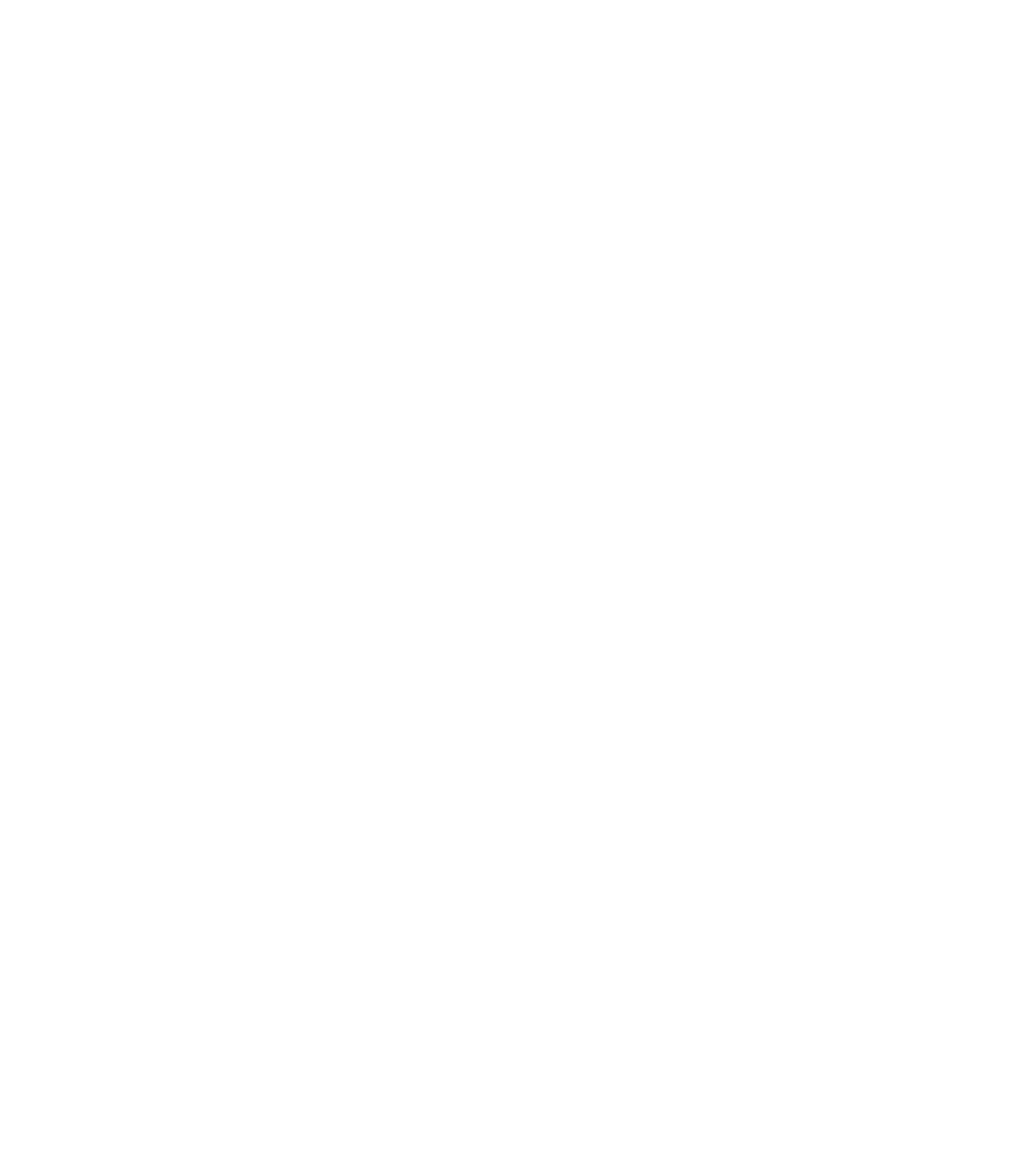
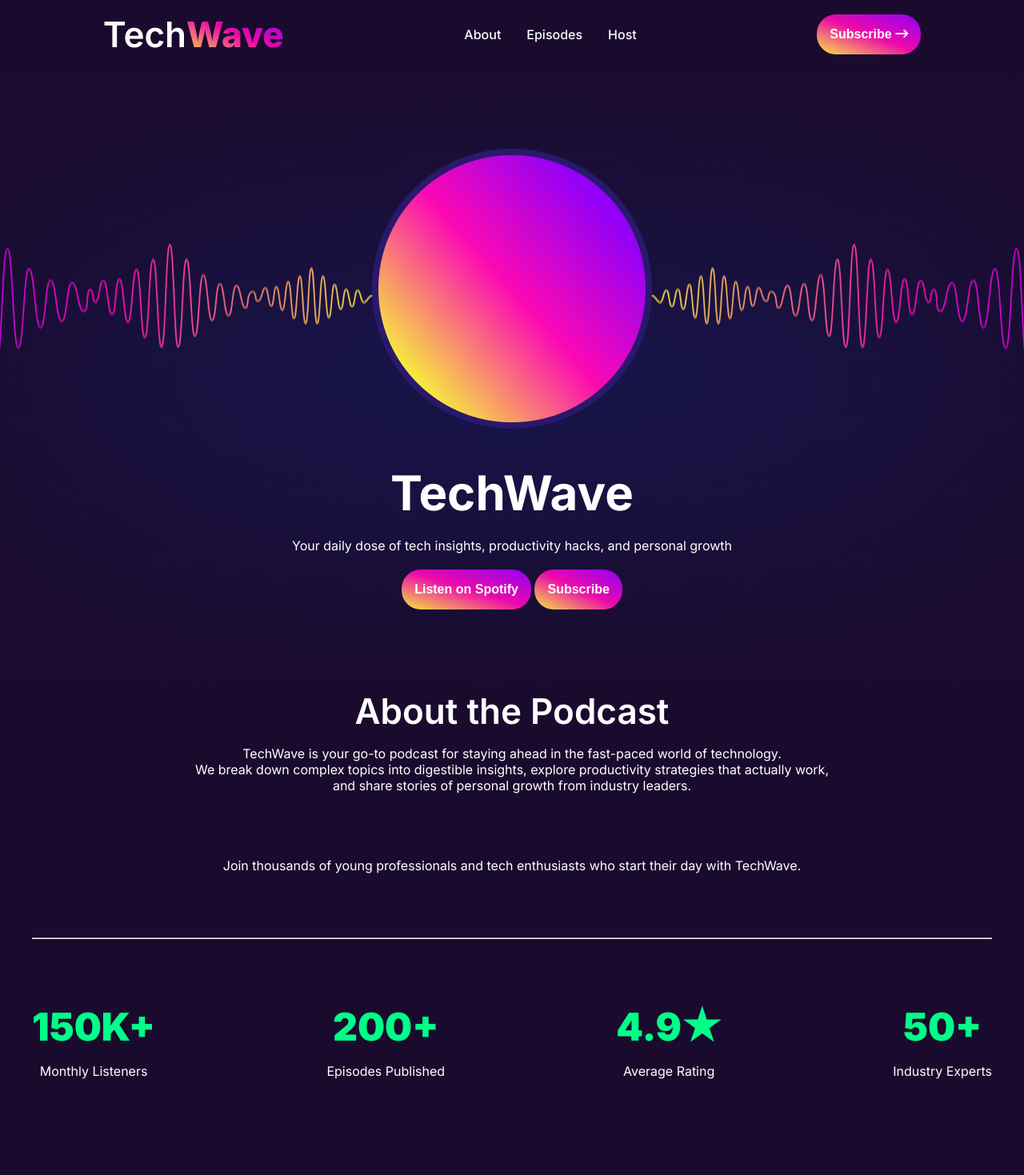
Before and after one commit to NSakib26/Web_Dev_Assignment_02, a plain HTML site: page index.html in a window 1280 px wide. Shown: the whole page at 80% size. Before the commit the page ends 800 px from the top, so only its background shows below. Drawn offline with Linux system fonts and the light colour scheme.

Commit message:
completed podcast section

```diff
--- a/index.html
+++ b/index.html
@@ -4,8 +4,75 @@
     <meta charset="UTF-8">
     <meta name="viewport" content="width=device-width, initial-scale=1.0">
     <title>TechWave</title>
+    <link rel="preconnect" href="https://fonts.googleapis.com">
+<link rel="preconnect" href="https://fonts.gstatic.com" crossorigin>
+<link href="https://fonts.googleapis.com/css2?family=Inter:ital,opsz,wght@0,14..32,100..900;1,14..32,100..900&display=swap" rel="stylesheet">
+<link rel="stylesheet" href="./styles/style.css">
+<link rel="stylesheet" href="https://cdnjs.cloudflare.com/ajax/libs/font-awesome/6.5.0/css/all.min.css">
 </head>
-<body>
+<body class="font-inter">
+    <header>
+        <nav>
+            <h3 class="heading-txt">Tech<span id="gradient-txt">Wave</span></h3>
+            <div>
+                <ul>
+                    <li><a href="">About</a></li>
+                    <li><a href="">Episodes</a></li>
+                    <li><a href="">Host</a></li>
+                </ul>
+            </div>
+            <button class="gradient-btn">Subscribe  <i class="fa-solid fa-arrow-right-long"></i></button>
+        </nav>
+        <section class="hero-section">
+            <div class="hero-container">
+                <img src="./assets/hero-circle.png" alt="">
+                <!-- <img src="./assets/microphone.png" alt=""> -->
+                <div class="hero-text">
+                    <h1 class="title-txt">TechWave</h1>
+                <p>Your daily dose of tech insights, productivity hacks, and personal growth</p>
+                <div class="hero-btn">
+                    <button class="gradient-btn">Listen on Spotify</button>
+                    <button class="gradient-btn">Subscribe</button>
+                </div>
+                </div>
+            </div>
+        </section>
+    </header>
+    <section class="podcast-section">
+        <div class="podcast-container">
+            <div class="podcast-description">
+                <h2 class="heading-txt">About the Podcast</h2>
+                <div>
+                    <p>TechWave is your go-to podcast for staying ahead in the fast-paced world of technology.<br>We break down complex topics into digestible insights, explore productivity strategies that actually work,<br>and share stories of personal growth from industry leaders.</p>
+                </div>
+                <div>
+                    <p>Join thousands of young professionals and tech enthusiasts who start their day with TechWave.</p>
+                </div>
 
+            </div>
+            <hr>
+            <div class="podcast-achivement">
+                <div class="achivement-container">
+                    <div class="achivement">
+                    <h1>150K+</h2>
+                    <p>Monthly Listeners</p>
+                </div>
+                <div class="achivement">
+                    <h1>200+</h2>
+                    <p>Episodes Published</p>
+                </div>
+                <div class="achivement">
+                    <h1>4.9★</h2>
+                    <p>Average Rating</p>
+                </div>
+                <div class="achivement">
+                    <h1>50+</h2>
+                    <p>Industry Experts</p>
+                </div>
+                </div>
+
+            </div>
+        </div>
+    </section>
 </body>
 </html>
--- /dev/null
+++ b/styles/style.css
@@ -0,0 +1,150 @@
+*{
+    margin: 0;
+    padding: 0;
+    box-sizing: border-box;
+}
+.font-inter{
+  font-family: "Inter", sans-serif;
+  font-optical-sizing: auto;
+}
+#gradient-txt{
+    background: linear-gradient(to top right,#F7E93F 0%, #fb09b2ee 51%, #9100F8 100% );
+    background-clip: text;
+    -webkit-text-fill-color: transparent;
+    font-weight: 800;
+
+
+ }
+ /* shared style */
+ p{
+    font-size: 1rem;
+    font-weight: 400;
+    color: #FFFFFF;
+ }
+ .title-txt{
+    color: #FFFFFF;
+    font-size: 3.75rem;
+    font-weight: 700;
+ }
+ .heading-txt{
+    color: #FFFFFF;
+    font-size: 2.75rem;
+    font-weight: 600;
+ }
+
+
+ .gradient-btn{
+    background: linear-gradient(to top right,#F7E93F 0%, #fb09b2ee 51%, #9100F8 100% );
+    border: none;
+    padding: 1rem;
+    border-radius: 1.5rem;
+    font-size: 1rem;
+    font-weight: 600;
+    color: #FFFFFF;
+ }
+nav{
+    background-color: #1a0b2e;
+    margin: 0 auto;
+    display: flex;
+    justify-content: space-around;
+    align-items: center;
+    padding: 1rem;
+}
+nav ul{
+    display: flex;
+     gap: 2rem;
+}
+nav ul li {
+    list-style: none;
+
+
+}
+nav a{
+    text-decoration: none;
+    font-size: 1rem;
+    font-weight: 500;
+    color: #FFFFFF;
+}
+.hero-section{
+    background-color: #1A0B2E;
+    background-image: url(../assets/hero-bg.png);
+    background-position: center;
+    background-repeat: no-repeat;
+    display: flex;
+    justify-content: center;
+    /* align-items: center; */
+}
+.hero-container{
+    padding-top: 100px;
+    padding-bottom: 100px;
+    width: 550px;
+    text-align: center;
+
+}
+.hero-container img{
+
+    padding-top: 0px;
+    /* background-image: url(../assets/microphone.png);
+    background-position: center;
+    background-repeat: no-repeat; */
+
+
+}
+.hero-text{
+   padding-top: 40px;
+   /* display: inline;
+   gap: 24px; */
+  display: flex;
+  flex-direction: column;
+  gap: 20px;
+
+}
+
+.podcast-section{
+    background-color: #1A0B2E;
+
+
+}
+.podcast-container{
+    max-width: 1200px;
+    margin: 0 auto;
+    text-align: center;
+    padding-bottom: 120px;
+}
+.podcast-container hr{
+    color: #ffffffe7;
+    height: 0.5px;
+    background-color: none;
+}
+.podcast-description h2{
+   padding-bottom: 16px;
+}
+.podcast-description p{
+   padding-bottom: 80px;
+}
+
+.podcast-achivement{
+    padding-top: 80px;
+    display: grid;
+    grid-template-rows: repeat(4, 1f);
+
+}
+.achivement-container{
+    display:flex;
+    justify-content:space-between;
+    align-items: center;
+
+}
+ .achivement h1{
+    text-align: center;
+    color:#00FF88;
+    font-size: 3rem;
+    font-weight: 900;
+    padding-bottom: 16px;
+ }
+ achivement p{
+    text-align: center;
+    color:#fafafa;
+    font-size: 1rem;
+    font-weight: 600;
+ }
```
Also changed, not shown: assets/UI/Home - Mobile.png (deleted), 2 other files.
